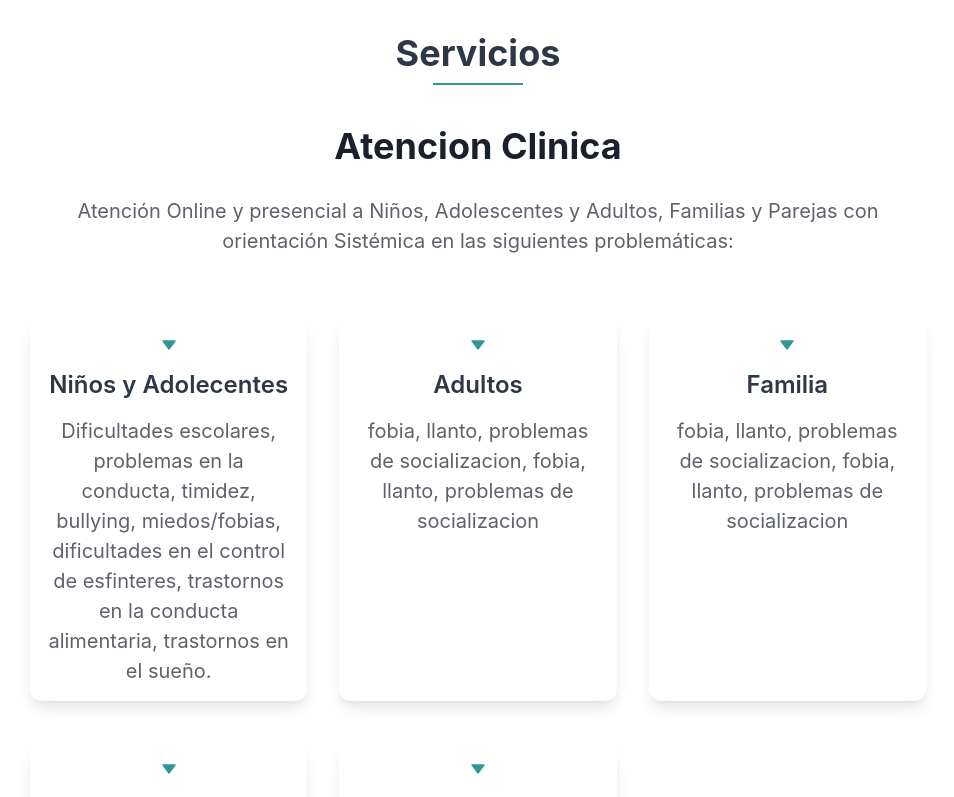
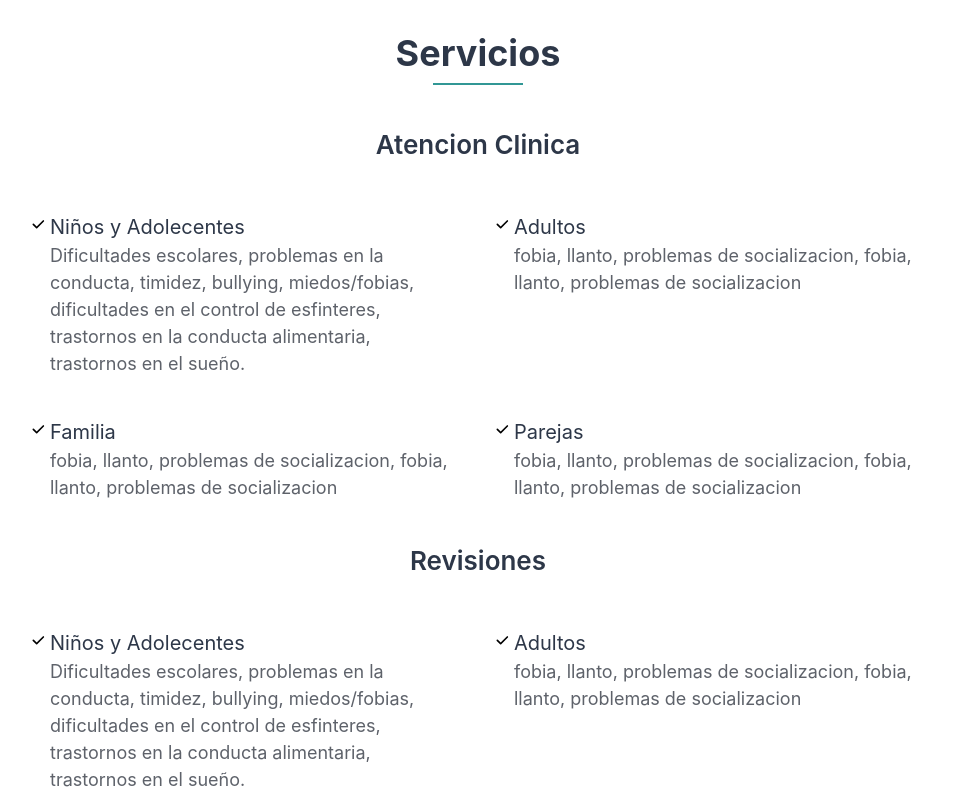
Before and after one commit to SilvaLucas92/JS-web, a React (Create React App) app: page / in a window 1280 px wide. Shown: the part 2660-3457 px from the top of the page, without its empty margins (162-1116 px from the left). Built offline with nearby package versions, Linux system fonts and the light colour scheme.

Commit message:
Add Theraoy services feature

```diff
--- a/src/components/Section/Section.js
+++ b/src/components/Section/Section.js
@@ -6,7 +6,6 @@ const Section = ({ title, id, backgroundColor, children }) => {
   useEffect(() => {
     Aos.init({ duration: 2000 });
   }, []);
-  console.log(title);
   return (
     <Box id={id} bg={backgroundColor? backgroundColor : 'white'} as="section" w="full">
       <Box
--- /dev/null
+++ b/src/components/TherapyServices/TherapyServices.js
@@ -0,0 +1,46 @@
+import React from "react";
+import Section from "../Section/Section";
+import EachService from "./components/EachService";
+const data = [
+    {
+        id: 1,
+        title: 'Niños y Adolecentes',
+        description: 'Dificultades escolares, problemas en la conducta, timidez, bullying, miedos/fobias, dificultades en el control de esfinteres, trastornos en la conducta alimentaria, trastornos en el sueño.'
+    },
+    {
+        id: 2,
+        title: 'Adultos',
+        description: 'fobia, llanto, problemas de socializacion, fobia, llanto, problemas de socializacion'
+    },
+    {
+        id: 3,
+        title: 'Familia',
+        description: 'fobia, llanto, problemas de socializacion, fobia, llanto, problemas de socializacion'
+    },
+    {
+        id: 4,
+        title: 'Parejas',
+        description: 'fobia, llanto, problemas de socializacion, fobia, llanto, problemas de socializacion'
+    }
+  ]
+  const data2 = [
+    {
+        id: 1,
+        title: 'Niños y Adolecentes',
+        description: 'Dificultades escolares, problemas en la conducta, timidez, bullying, miedos/fobias, dificultades en el control de esfinteres, trastornos en la conducta alimentaria, trastornos en el sueño.'
+    },
+    {
+        id: 2,
+        title: 'Adultos',
+        description: 'fobia, llanto, problemas de socializacion, fobia, llanto, problemas de socializacion'
+    }]
+function TherapyServices() {
+  return (
+    <Section id="services" title="Servicios">
+        <EachService title='Atencion Clinica' data={data}/>
+        <EachService title='Revisiones' data={data2}/>
+    </Section>
+  );
+}
+
+export default TherapyServices;
--- /dev/null
+++ b/src/components/TherapyServices/components/EachService.js
@@ -0,0 +1,48 @@
+import { Stack, Text, VStack, GridItem } from "@chakra-ui/react";
+import Feature from "./Feature";
+function EachService({ data, title }) {
+  return (
+    <VStack my={10} align={"center"} justify="center">
+      <Text
+        as="h3"
+        color="#2d3748"
+        fontWeight="semibold"
+        fontSize={[22, 24, 26]}
+        pb={10}
+      >
+        {title}
+      </Text>
+      <GridItem colSpan={2}>
+        <Stack
+          spacing={{
+            base: 10,
+            lg: 0,
+          }}
+          display={{
+            lg: "grid",
+          }}
+          gridTemplateColumns={{
+            lg: "repeat(2,1fr)",
+          }}
+          gridColumnGap={{
+            lg: 8,
+          }}
+          gridRowGap={{
+            lg: 10,
+          }}
+        >
+          {data.map((item, index) => {
+            const { title, description } = item;
+            return (
+              <Feature key={index} title={title}>
+                {description}
+              </Feature>
+            );
+          })}
+        </Stack>
+      </GridItem>
+    </VStack>
+  );
+}
+
+export default EachService;
--- /dev/null
+++ b/src/components/TherapyServices/components/Feature.js
@@ -0,0 +1,31 @@
+import { Flex, Icon, Box, Text } from "@chakra-ui/react";
+
+const Feature = ({ title, children }) => {
+  return (
+    <Flex>
+      <Flex>
+        <Icon boxSize={5} mt={1} color="brand.500">
+          <path
+            fillRule="evenodd"
+            d="M16.707 5.293a1 1 0 010 1.414l-8 8a1 1 0 01-1.414 0l-4-4a1 1 0 011.414-1.414L8 12.586l7.293-7.293a1 1 0 011.414 0z"
+            clipRule="evenodd"
+          ></path>
+        </Icon>
+      </Flex>
+      <Box >
+        <Text
+          as="h3"
+          color="#2d3748"
+          fontSize={{ base: "18px", md: "20px" }}
+        >
+          {title}
+        </Text>
+        <Text fontSize={{ base: "16px", md: "18px" }} opacity="0.7">
+          {children}
+        </Text>
+      </Box>
+    </Flex>
+  );
+};
+
+export default Feature;
--- a/src/components/WorkModality/WorkModality.js
+++ b/src/components/WorkModality/WorkModality.js
@@ -1,9 +1,8 @@
 import { Stack, Flex, SimpleGrid, Text, Icon } from "@chakra-ui/react";
 import Section from "../Section/Section";
-// import { FcFinePrint, FcCollaboration, FcBinoculars } from "react-icons/fc";
-import { IoIosChatbubbles } from "react-icons/io";
 import { BsSearch } from "react-icons/bs";
 import { MdOutlineGpsFixed } from "react-icons/md";
+import { RiWechatLine } from "react-icons/ri";
 const Feature = ({ title, text, icon }) => {
   return (
     <Stack>
@@ -42,7 +41,7 @@ const Modalidad = () => {
           }
         />
         <Feature
-          icon={<Icon as={IoIosChatbubbles} w={10} h={10} />}
+          icon={<Icon as={RiWechatLine} w={10} h={10} />}
           title={"Tratamiento"}
           text={
             "Esta segunda etapa es la más larga, el tratamiento propiamente dicho, cuya duración variará dependiendo de los factores del problema, el ritmo de cambio, la motivación, etc. Aquí es cuando se aplican las técnicas adaptadas a cada problema, dirigidas a alcanzar los objetivos planteados.  Con el fin de lograr un buen entrenamiento, se te brindarán tareas entre sesiones, para afianzar el aprendizaje."
--- a/src/pages/index.js
+++ b/src/pages/index.js
@@ -1,11 +1,12 @@
 import React from "react";
 import AboutMe from "../components/AboutMe/AboutMe";
-import Contacto from "../components/Contacto/Contacto";
+import Contact from "../components/Contact/Contact";
 import Hero from "../components/Hero/Hero";
 import Layout from "../components/Layout/Layout";
 import WorkModality from "../components/WorkModality/WorkModality";
 import Servicios from "../components/Servicios/Servicios";
 import Therapy from "../components/Therapy/Therapy";
+import TherapyServices from "../components/TherapyServices/TherapyServices";
 
 const Home = () => {
   return (
@@ -13,9 +14,10 @@ const Home = () => {
       <Hero />
       <AboutMe />
       <Therapy />
-      <Servicios />
+      <TherapyServices />
+      {/* <Servicios /> */}
       <WorkModality />
-      <Contacto />
+      <Contact />
     </Layout>
   );
 };
```
Also changed, not shown: src/components/Contact/Contact.js (renamed from src/components/Contacto/Contacto.js, +9 -18 lines), src/components/Contacto/SingleContact/SingleContact.js (deleted, +0 -101 lines), src/components/Contacto/SingleContact/data.js (deleted, +0 -17 lines).
